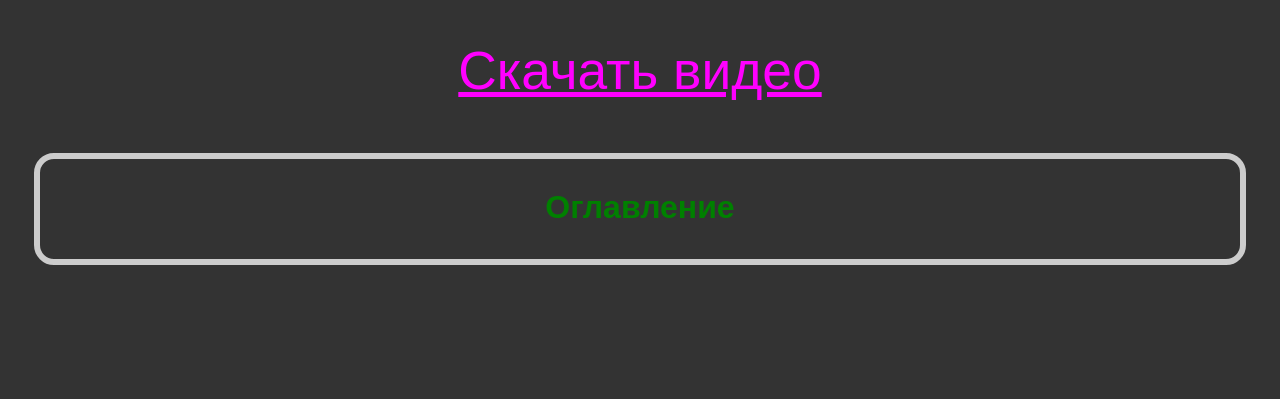
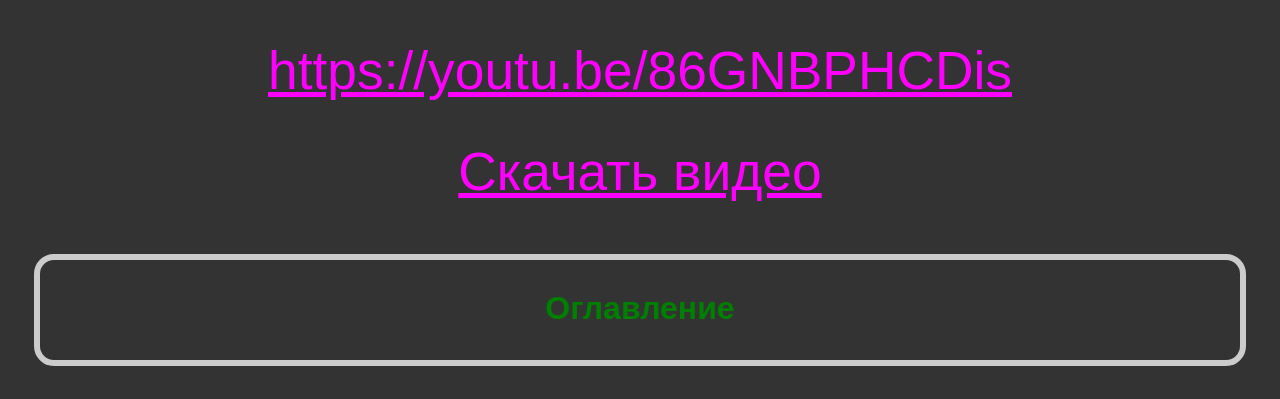
Before and after one commit to kotofotov/kotofotov.github.io, a plain HTML site: page 027.html in a window 1280 px wide. Shown: the part 652-1051 px from the top of the page. Before the commit the page ends 950 px from the top, so only its background shows below. Drawn offline with Linux system fonts and the light colour scheme.

Commit message:
Add files via upload

```diff
--- a/027.html
+++ b/027.html
@@ -18,7 +18,8 @@ a:active {color: #0000FF;}
 <center><video style="width:800px;height:600px;margin:30px 0px 0px 0px;padding:0px;border:6px solid #ccc;" controls width="800" height="600" preload="metadata" poster="slideshow.jpg">
 <source src="slideshow.mp4" type="video/mp4"></video></center>
 
-<center><p style="margin:40px 0px 40px 0px;padding:0px"><a  style="font-size:40pt;margin:0px;padding:0px" href="slideshow.mp4" download>Скачать видео</a></p></center>
+<center><p style="margin:40px 0px 40px 0px;padding:0px"><a  style="font-size:40pt;margin:0px;padding:0px"href="https://youtu.be/86GNBPHCDis" target="_blank">https://youtu.be/86GNBPHCDis</a></p></center>
+<center><p style="margin:0px 0px 40px 0px;padding:0px"><a  style="font-size:40pt;margin:0px;padding:0px" href="slideshow.mp4" download>Скачать видео</a></p></center>
 
 <p style="margin:0px;padding:0px">&nbsp;</p>
 <center>
```
